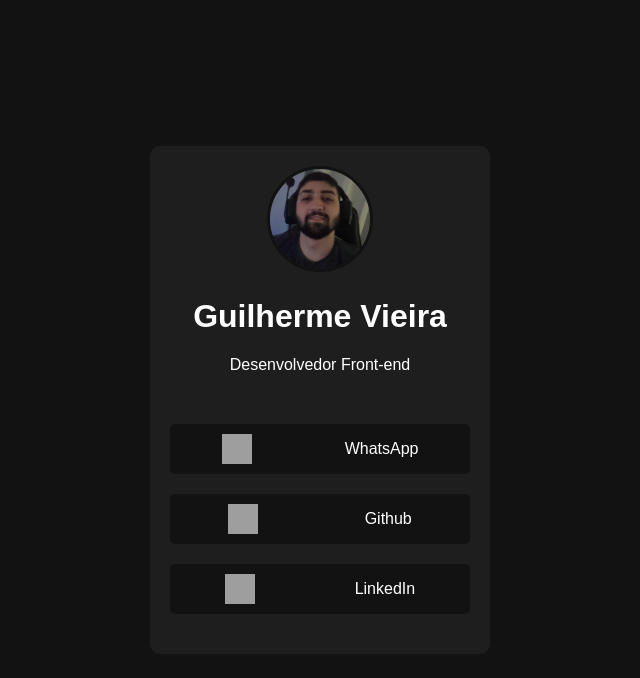
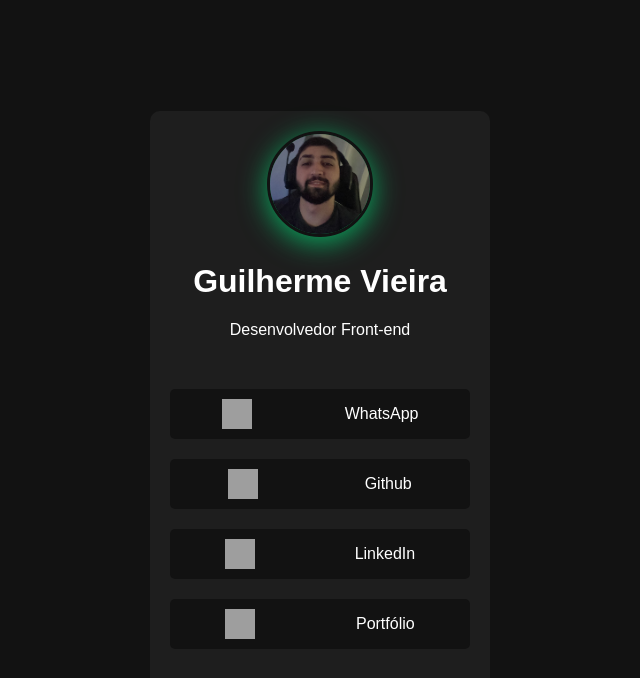
Before and after one commit to guilhermevieira1998/Linktree-Guilherme, a plain HTML site: page index.html in a window 1280 px wide. Shown: the whole page, without its empty margins (320-960 px from the left). Drawn offline with Linux system fonts and the light colour scheme; grey boxes are pictures that could not be loaded.

Commit message:
Adicionou o link do button portfolio

```diff
--- a/index.html
+++ b/index.html
@@ -8,7 +8,7 @@
     <meta property="og:description" content="Links para as redes sociais e contato de Guilherme Vieira">
     <meta property="og:image" content="./assets/foto-perfil.jpeg">
     <link rel="stylesheet" href="style.css">
-    <title>Linktree Guilherme Vieira</title>
+    <title>Guilherme Vieira</title>
 </head>
 <body>
     <div class="container">
@@ -30,6 +30,12 @@
             <img src="https://img.icons8.com/?size=100&id=13930&format=png&color=000000" alt="Ícone-LinkedIn" class="link-icon">
             <p>LinkedIn</p>
         </a>
+
+        <a href="https://portfolio-guilherme-murex.vercel.app/" class="link portfolio" target="_blank" rel="noopener noreferrer" aria-label="Portfólio">
+            <img src="https://img.icons8.com/?size=100&id=2sgbSsEs7PlR&format=png&color=000000" alt="Ícone-Portfólio" class="link-icon">
+            <p>Portfólio</p>
+        </a>
+
     </div>
 </body>
 </html>
--- a/style.css
+++ b/style.css
@@ -24,6 +24,7 @@ body {
     border-radius: 50%;
     object-fit: cover;
     border: 3px solid #121212;
+    filter: drop-shadow(0px 6px 14px #09aa5f);
 }
 
 .sub-title {
@@ -72,6 +73,10 @@ body {
     background-color: #0077B5;
 }
 
+.portfolio:hover {
+    background-color: #bb9d17;
+}
+
 @media (max-width: 480px) {
     body {
         font-size: 14px;
```
